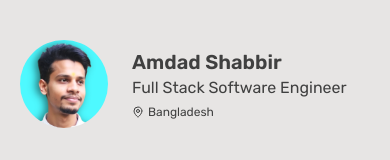
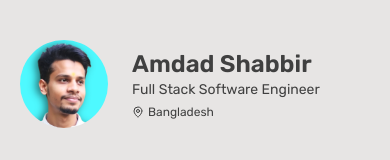
Before and after one commit to Shabbir-Building/whatibuilding, a Next.js app in the folder apps/web/: page / in a window 390 px wide. Shown: the top 160 px of the page. Built offline with nearby package versions, Linux system fonts and the light colour scheme.

Commit message:
change developer content size

```diff
--- a/apps/web/app/(marketing)/components/DeveloperInfo.tsx
+++ b/apps/web/app/(marketing)/components/DeveloperInfo.tsx
@@ -19,10 +19,10 @@ export default function DeveloperInfo() {
           className="rounded-full size-22 md:size-45"
         />
         <div className="md:space-y-1 flex flex-col">
-          <h1 className="text-xl md:text-4xl font-semibold text-neutral-700">
+          <h1 className="text-2xl md:text-4xl font-semibold text-neutral-700">
             Amdad Shabbir
           </h1>
-          <p className="text:md md:text-xl text-neutral-700">
+          <p className="text-sm md:text-xl text-neutral-700">
             Full Stack Software Engineer
           </p>
 
```
